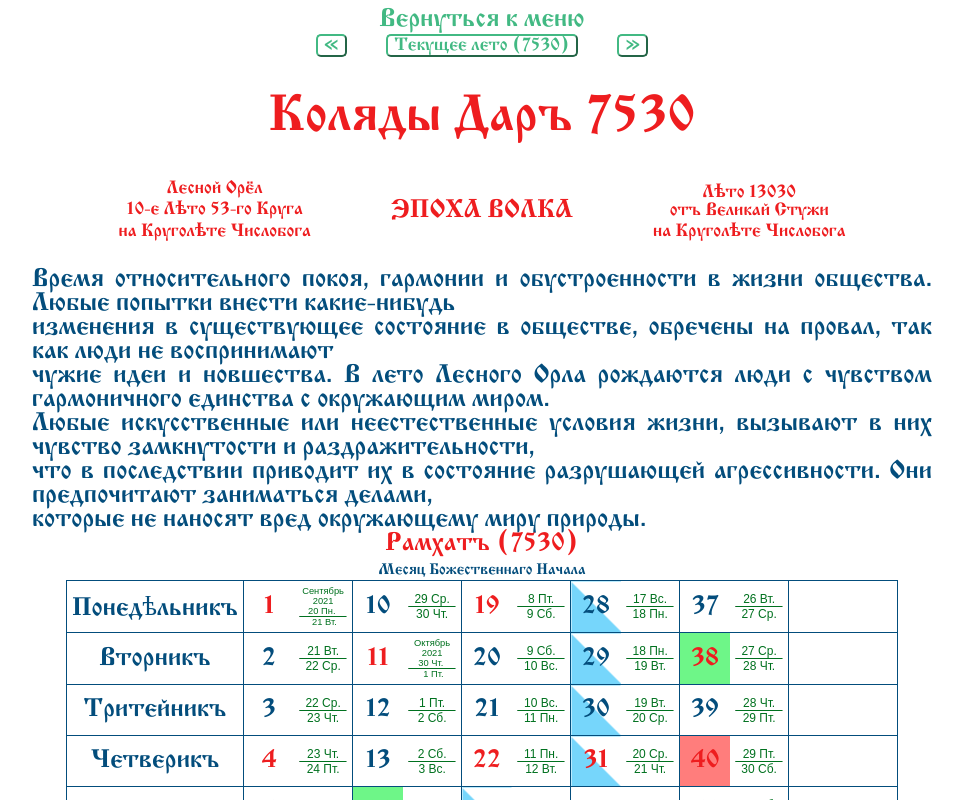
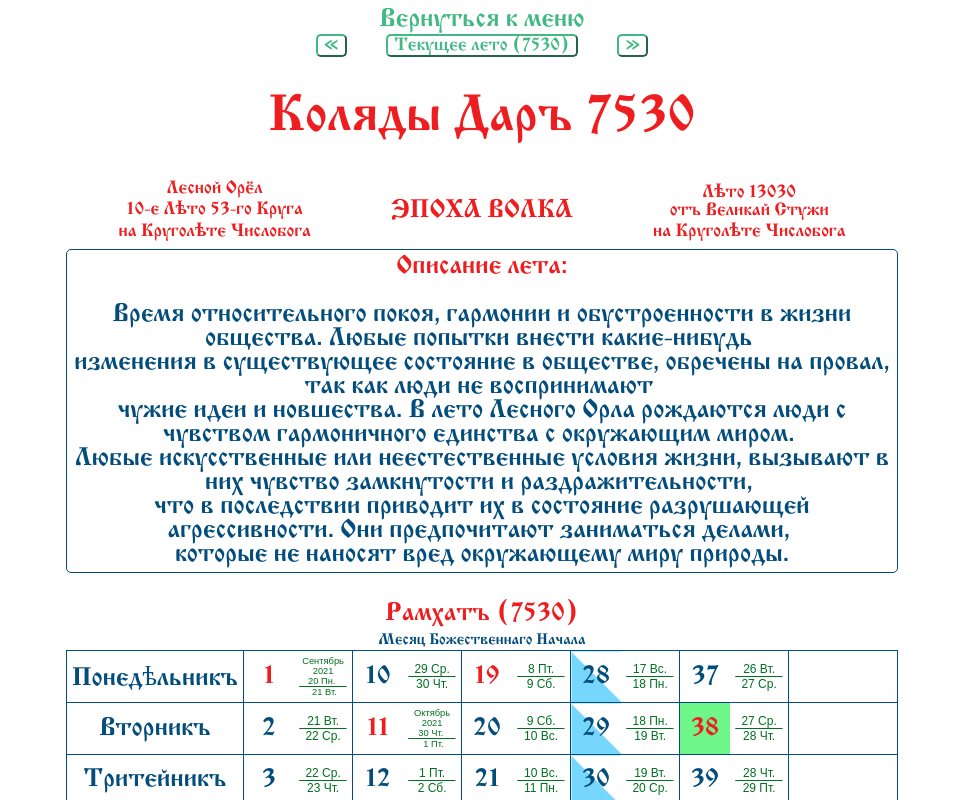
Before and after one commit to IT-P/oldcal, a Vue app: page /calendar in a window 1280 px wide. Shown: the top 800 px of the page, without its empty margins (158-1121 px from the left). Built offline with nearby package versions, Linux system fonts and the light colour scheme.

Commit message:
opisanie_leta

```diff
--- a/src/assets/calendar.css
+++ b/src/assets/calendar.css
@@ -133,7 +133,11 @@ td.legenda {
 .opisanie_leta {
   white-space: pre-wrap;
   text-align: justify;
-  /* text-indent: 2em; */
+  border: 1px solid rgb(3, 77, 124);
+  padding: 5px;
+  margin: 5px;
+  border-radius: 5px;
+  width: 820px;
 }
 .nedelya_predkov {
   background-image: linear-gradient(
--- a/src/components/Calendar.vue
+++ b/src/components/Calendar.vue
@@ -26,9 +26,13 @@
         </th>
       </tr>
     </table>
-    <div class="opisanie_leta">
-      {{ OPISANIYA_LET[LETO_V_KRUGE_ZHIZNI - 1] }}
+    <div class="opisanie_leta" v-if="opisanie_leta">
+      <div style="text-align: center" class="title red">Описание лета:</div>
+      <div style="text-align: center">
+        {{ OPISANIYA_LET[LETO_V_KRUGE_ZHIZNI - 1] }}
+      </div>
     </div>
+    <br />
     <div style="page-break-after: always"></div>
     <ramhat
       :Leto="LETO"
@@ -209,6 +213,7 @@
 
 <script>
 import { mapState } from "vuex";
+import store from "../store";
 import Ramhat from "./Ramhat.vue";
 import Ailet from "./Ailet.vue";
 import Beilet from "./Beilet.vue";
@@ -327,6 +332,13 @@ export default {
         this.kolichestvo_dney_v_mesyace[7] = 40;
         this.kolichestvo_dney_v_mesyace[8] = 41;
       }
+      if (
+        store.state.OpisaniyaLet.OPISANIYA_LET[this.LETO_V_KRUGE_ZHIZNI - 1].length == 0
+      ) {
+        this.opisanie_leta = false;
+      } else {
+        this.opisanie_leta = true;
+      }
     },
   },
   data() {
@@ -337,6 +349,7 @@ export default {
       LETO_V_KRUGE_ZHIZNI: 0,
       LETO_V_KRUGE_LET: 0,
       kolichestvo_dney_v_mesyace: [41, 40, 41, 40, 41, 40, 41, 40, 41],
+      opisanie_leta: true,
     };
   },
 };
--- a/src/components/SetkaMesyaca.vue
+++ b/src/components/SetkaMesyaca.vue
@@ -361,11 +361,11 @@ export default {
     DenNachalaMesyaca: Number,
     DenNachalaMesyacaGrig: String,
     KolichestvoDney: Number,
-    Prazdniki: Array(String),
+    Prazdniki: Array,
     DniPredkov: Array,
     RoditelskieDni: Array,
     Post: Array,
-    DopolnitelnyeStili: Array(String),
+    DopolnitelnyeStili: Array,
   },
   name: "SetkaMesyaca",
   methods: {
```
